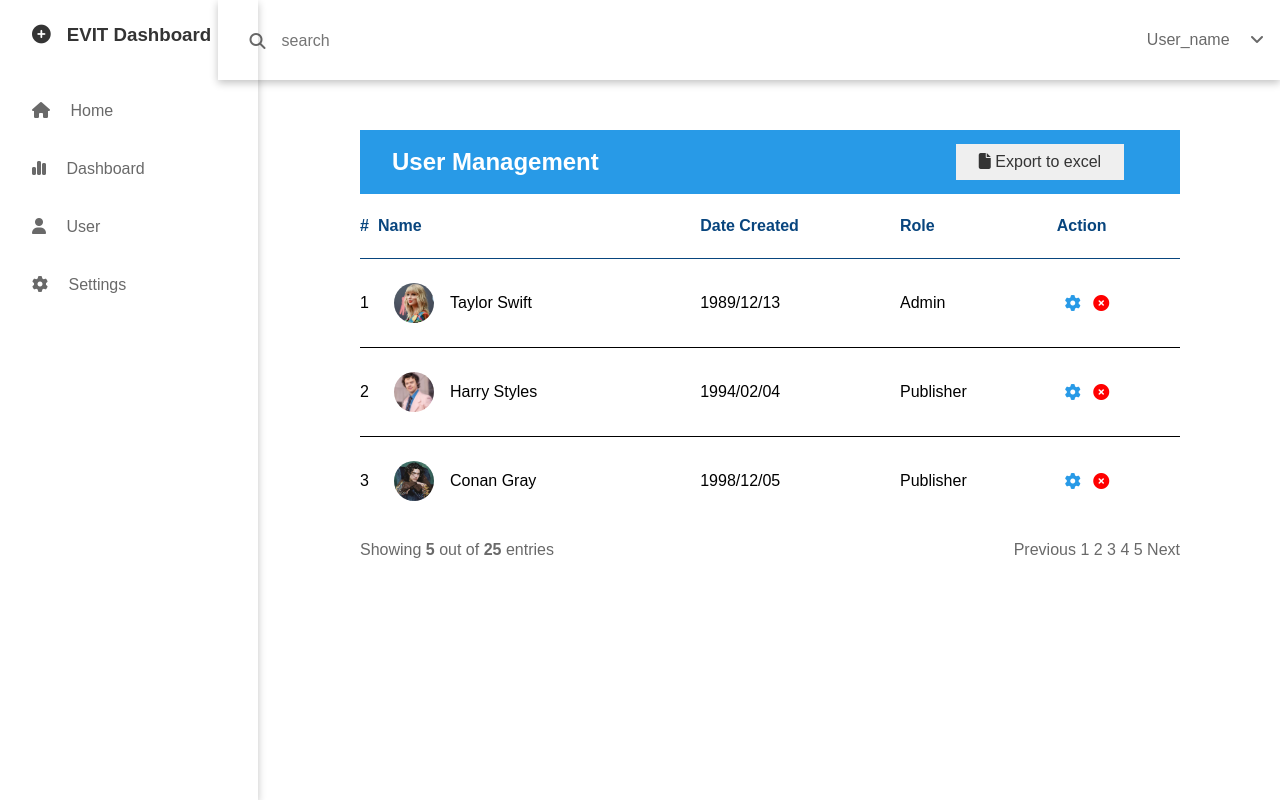
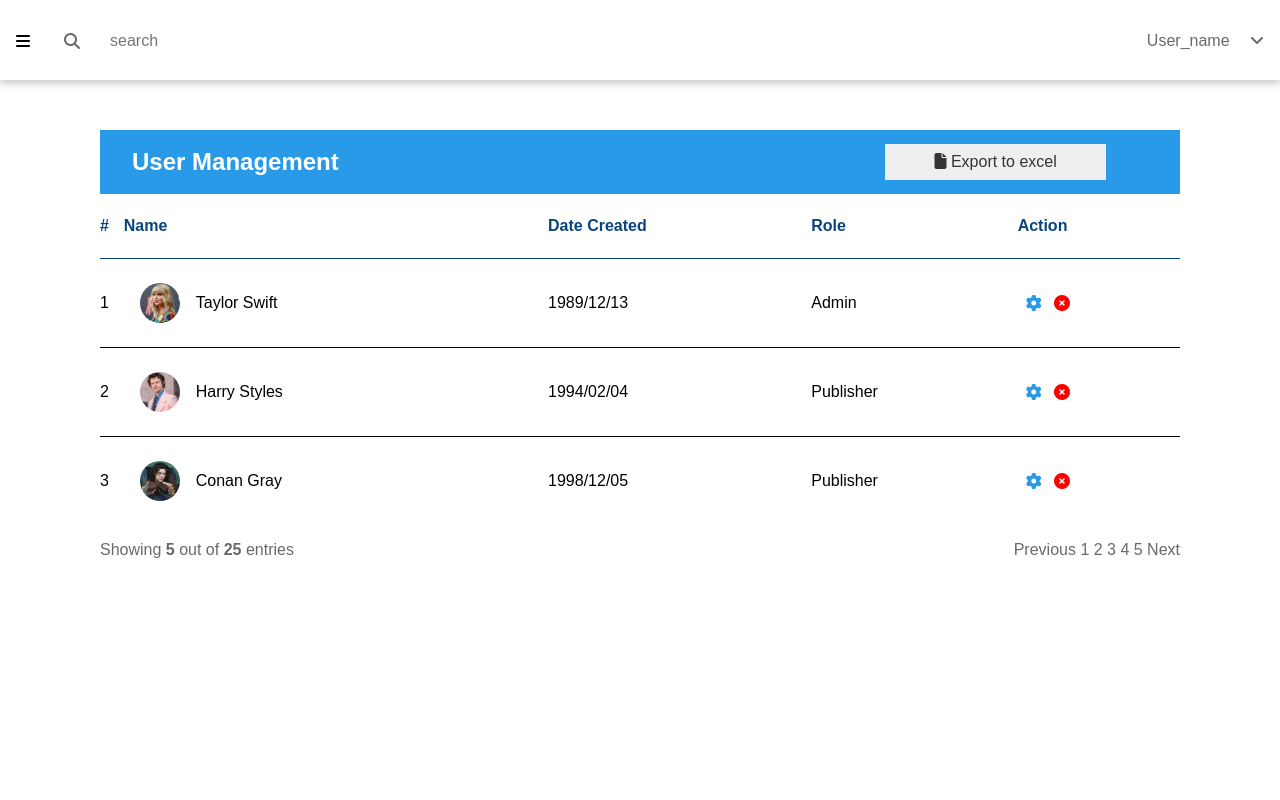
Before and after one commit to sakss-g/evit, a PHP site: page /view/dashboard.html in a window 1280 px wide. Run offline with PHP 8.4, Linux system fonts and the light colour scheme; some libraries are stand-ins or nearby versions.

Commit message:
dashboard

```diff
--- /dev/null
+++ b/assets/js/dashboard-menu.js
@@ -0,0 +1,33 @@
+jQuery(document).on('click', '.search-wrapper span.fa-bars', function()
+{
+    jQuery( this ).parent().toggleClass( 'visible' );
+
+    if( jQuery( this ).parent().hasClass( 'visible' ) )
+    {
+        $('#bars').removeClass('.sidebar').addClass('.sidebar-dash');
+        //$("sidebar.sidebar-menu").toggleClass("menu_show");
+    }
+
+});
+
+
+
+// $( document ).ready(function() {
+
+//     $( ".cross" ).hide();
+//     $( ".menu" ).hide();
+//     $( ".hamburger" ).click(function() {
+//         $( ".menu" ).slideToggle( "slow", function() {
+//             $( ".hamburger" ).hide();
+//             $( ".cross" ).show();
+//         });
+//     });
+
+//     $( ".cross" ).click(function() {
+//         $( ".menu" ).slideToggle( "slow", function() {
+//             $( ".cross" ).hide();
+//             $( ".hamburger" ).show();
+//         });
+//     });
+
+// });
--- a/assets/scss/components/_dashboard.scss
+++ b/assets/scss/components/_dashboard.scss
@@ -9,11 +9,58 @@ header {
     float: right;
     width: 83%;
     height: 80px;
+
+    @include for-mobile{
+        width: 100%;
+    }
+
+    @include for-tablet-portrait{
+        width: 100%;
+    }
+
+    @include for-tablet{
+        width: 100%;
+    }
+
+    @include for-desktop{
+        width: 100%;
+    }
 }
 
-header .fa{
+.sidebar-btn{
     position: absolute;
-    padding-left: 1rem;
+    //top: 0;
+    height: 30px;
+    width: 25px;
+    background: none;
+    border: none;
+    padding: 2px;
+}
+
+.fa-bars{
+    display: none;
+
+    @include for-mobile{
+        display: contents;
+
+    }
+
+    @include for-tablet-portrait{
+        display: contents;
+    }
+
+    @include for-tablet{
+        display: contents;
+    }
+
+    @include for-desktop{
+        display: contents;
+    }
+}
+
+header .fa-magnifying-glass{
+    position: absolute;
+    padding-left: 3rem;
     color: #696969;
 }
 
@@ -29,12 +76,13 @@ header .fa{
     padding: .5rem;
     border: none;
     outline: none;
-    padding-left: 3rem;
+    padding-left: 5rem;
     width: 100%;
     font-size: 1rem;
 }
 
 .user-wrapper{
+    height: 50px;
     display: flex;
     align-items: center;
     color: #696969;
@@ -53,7 +101,49 @@ header .fa{
     height: 100vh;
     z-index: 11;
     width: 258px;
+
+    @include for-mobile{
+        transform: translateX(-100%);
+        opacity:0;
+        transition: transform .7s, opacity 1s;
+    }
+
+    @include for-tablet-portrait{
+        transform: translateX(-100%);
+        opacity:0;
+        transition: transform .7s, opacity 1s;
+    }
+
+    @include for-tablet{
+        transform: translateX(-100%);
+        opacity:0;
+        transition: transform .7s, opacity 1s;
+    }
+
+    @include for-desktop{
+        transform: translateX(-100%);
+        opacity:0;
+        transition: transform .7s, opacity 1s;
+    }
+
+    @include for-desktop-big{
+        width: 300px;
+    }
 }
+
+.sidebar-dash{
+    position: absolute;
+    top: 0;
+    box-shadow: rgba(0, 0, 0, 0.24) 0px 3px 8px;
+    height: 100vh;
+    //z-index: 11;
+    width: 100%;
+    display: block;
+}
+
+// .menu_show {
+// 	left: 0!important;
+// }
 
 .company-logo{
     height: auto;
@@ -91,10 +181,30 @@ header .fa{
 
 .board{
     padding-left: 260px;
+
+    @include for-mobile{
+        padding:0;
+    }
+
+    @include for-tablet-portrait{
+        padding:0;
+    }
+
+    @include for-tablet{
+        padding:0;
+    }
+
+    @include for-desktop{
+        padding:0;
+    }
 }
 
 .user-management-container{
     padding: 130px 100px;
+
+    @include for-mobile{
+        padding: 130px 10px;
+    }
 }
 
 .user-management-container table{
@@ -102,7 +212,6 @@ header .fa{
     width: 100%;
     margin-left: auto;
     margin-right: auto;
-
 }
 
 .user-header{
--- a/assets/scss/components/_responsive.scss
+++ b/assets/scss/components/_responsive.scss
@@ -3,3 +3,27 @@
     @media (max-width: 767px) { @content; }
 
   }
+
+  @mixin for-tablet-portrait {
+
+    @media (max-width: 998px) { @content; }
+
+  }
+
+  @mixin for-tablet {
+
+    @media (max-width: 1200px) { @content; }
+
+  }
+
+  @mixin for-desktop {
+
+    @media (max-width: 1500px) { @content; }
+
+  }
+
+  @mixin for-desktop-big {
+
+    @media (min-width: 1800px) { @content; }
+
+  }
--- a/assets/style.css
+++ b/assets/style.css
@@ -405,10 +405,63 @@ header {
   width: 83%;
   height: 80px;
 }
+@media (max-width: 767px) {
+  header {
+    width: 100%;
+  }
+}
+@media (max-width: 998px) {
+  header {
+    width: 100%;
+  }
+}
+@media (max-width: 1200px) {
+  header {
+    width: 100%;
+  }
+}
+@media (max-width: 1500px) {
+  header {
+    width: 100%;
+  }
+}
 
-header .fa {
+.sidebar-btn {
   position: absolute;
-  padding-left: 1rem;
+  height: 30px;
+  width: 25px;
+  background: none;
+  border: none;
+  padding: 2px;
+}
+
+.fa-bars {
+  display: none;
+}
+@media (max-width: 767px) {
+  .fa-bars {
+    display: contents;
+  }
+}
+@media (max-width: 998px) {
+  .fa-bars {
+    display: contents;
+  }
+}
+@media (max-width: 1200px) {
+  .fa-bars {
+    display: contents;
+  }
+}
+@media (max-width: 1500px) {
+  .fa-bars {
+    display: contents;
+  }
+}
+
+header .fa-magnifying-glass {
+  position: absolute;
+  padding-left: 3rem;
   color: #696969;
 }
 
@@ -424,12 +477,13 @@ header .fa {
   padding: 0.5rem;
   border: none;
   outline: none;
-  padding-left: 3rem;
+  padding-left: 5rem;
   width: 100%;
   font-size: 1rem;
 }
 
 .user-wrapper {
+  height: 50px;
   display: flex;
   align-items: center;
   color: #696969;
@@ -448,6 +502,48 @@ header .fa {
   height: 100vh;
   z-index: 11;
   width: 258px;
+}
+@media (max-width: 767px) {
+  .sidebar {
+    transform: translateX(-100%);
+    opacity: 0;
+    transition: transform 0.7s, opacity 1s;
+  }
+}
+@media (max-width: 998px) {
+  .sidebar {
+    transform: translateX(-100%);
+    opacity: 0;
+    transition: transform 0.7s, opacity 1s;
+  }
+}
+@media (max-width: 1200px) {
+  .sidebar {
+    transform: translateX(-100%);
+    opacity: 0;
+    transition: transform 0.7s, opacity 1s;
+  }
+}
+@media (max-width: 1500px) {
+  .sidebar {
+    transform: translateX(-100%);
+    opacity: 0;
+    transition: transform 0.7s, opacity 1s;
+  }
+}
+@media (min-width: 1800px) {
+  .sidebar {
+    width: 300px;
+  }
+}
+
+.sidebar-dash {
+  position: absolute;
+  top: 0;
+  box-shadow: rgba(0, 0, 0, 0.24) 0px 3px 8px;
+  height: 100vh;
+  width: 100%;
+  display: block;
 }
 
 .company-logo {
@@ -487,9 +583,34 @@ header .fa {
 .board {
   padding-left: 260px;
 }
+@media (max-width: 767px) {
+  .board {
+    padding: 0;
+  }
+}
+@media (max-width: 998px) {
+  .board {
+    padding: 0;
+  }
+}
+@media (max-width: 1200px) {
+  .board {
+    padding: 0;
+  }
+}
+@media (max-width: 1500px) {
+  .board {
+    padding: 0;
+  }
+}
 
 .user-management-container {
   padding: 130px 100px;
+}
+@media (max-width: 767px) {
+  .user-management-container {
+    padding: 130px 10px;
+  }
 }
 
 .user-management-container table {
--- a/view/dashboard.html
+++ b/view/dashboard.html
@@ -8,12 +8,16 @@
     <link rel="stylesheet" type="text/css" href="https://cdnjs.cloudflare.com/ajax/libs/font-awesome/6.1.1/css/all.min.css"/>
     <link rel="stylesheet" href="../assets/style.css">
 
+    <script src="https://ajax.googleapis.com/ajax/libs/jquery/3.6.0/jquery.min.js"></script>
+    <script src="assets/js/dashboard-menu.js"></script>
+
     <title>Dashboard</title>
 
 </head>
 <body>
     <header>
         <div class="search-wrapper">
+            <span class="fa-solid fa-bars" id="bars"></span>
             <span class="fa fa-magnifying-glass"></span>
             <input type="search" placeholder="search"/>
         </div>
```
Also changed, not shown: 1 other file.
